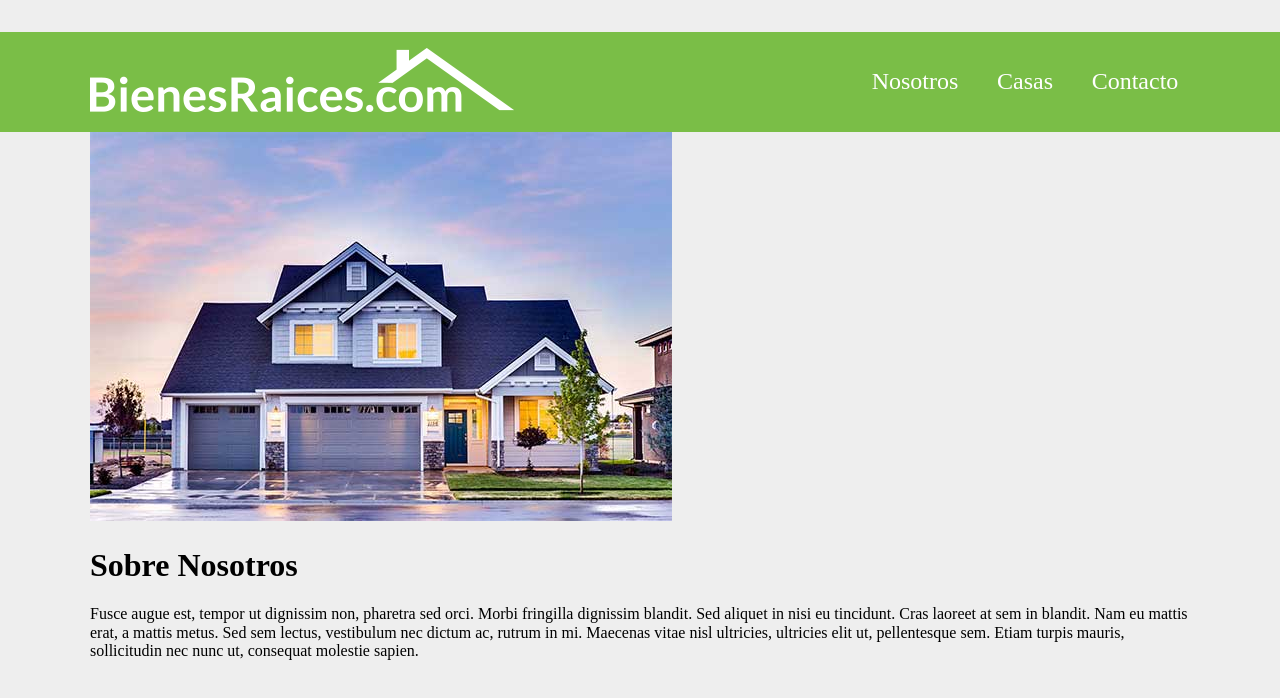
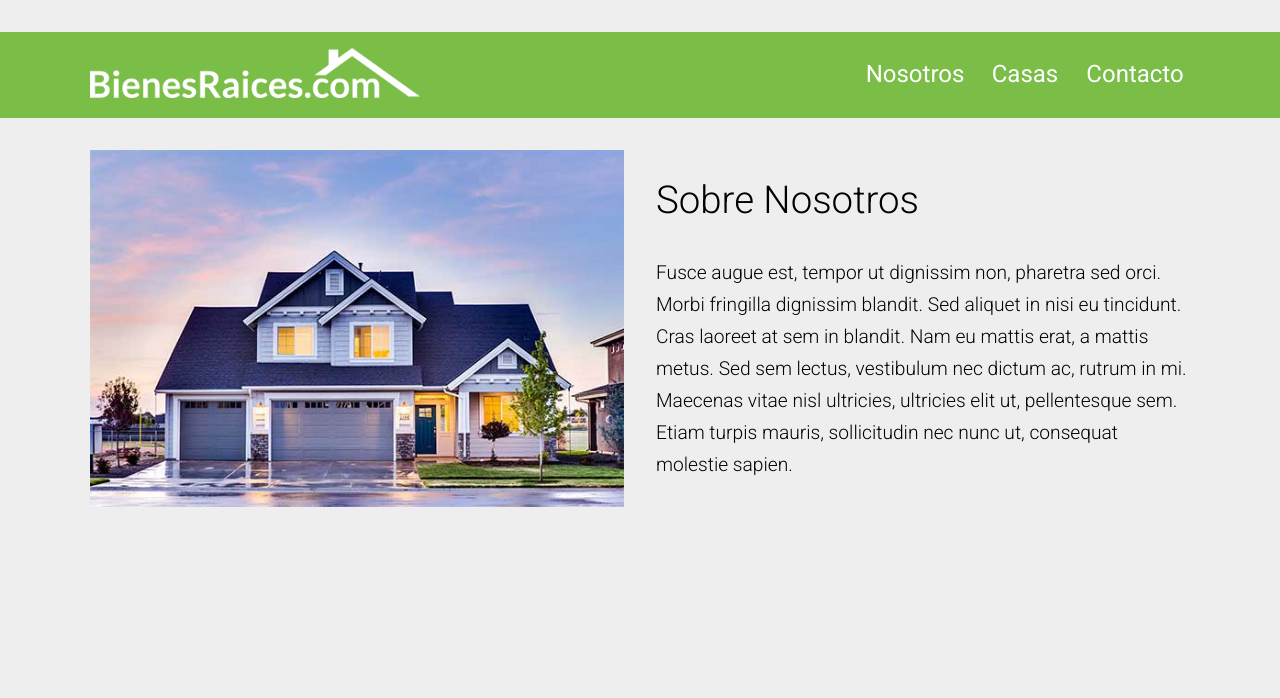
Before and after one commit to joseluis1234/Bienes_Raices, a plain HTML site: page index.html in a window 1280 px wide. Drawn offline with nearby package versions, Linux system fonts and the light colour scheme.

Commit message:
Agregando los estilos de la seccion de nosotros

```diff
--- a/css/style.css
+++ b/css/style.css
@@ -11,20 +11,32 @@
 
 body{
     background-color: var(--gris);
+    font-family: 'Roboto', sans-serif;
 }
 
 html{
     box-sizing: border-box;
 }
 
-/* *,
-*:after,
-*:before{
-    box-sizing: inherit;
-} */
+img{
+    max-width: 100%;
+}
 .contenedor{
     max-width: 1100px;
     margin: 0 auto;
+}
+
+h1, h2, h3, h4{
+    font-weight: 300;
+    margin: 1rem 0;
+}
+h1{
+    font-size: 2.4rem;
+}
+p{
+    line-height: 2rem;
+    font-size: 1.2rem;
+    font-weight: 300;
 }
 
 /*Header*/
@@ -65,3 +77,24 @@ html{
         align-content: center;
     }
 }
+
+/*Nosotros*/
+
+.nosotros{
+    text-align: center;
+    margin-top: 2rem;
+}
+
+@media screen and (min-width:992px){
+    .nosotros{
+        display: grid;
+        grid-template-columns: repeat(2, 1fr);
+        gap: 2rem;
+        text-align: left;
+    }
+}
+
+.contenido-nosotros{
+    display: grid;
+    align-content: center;
+}
```
